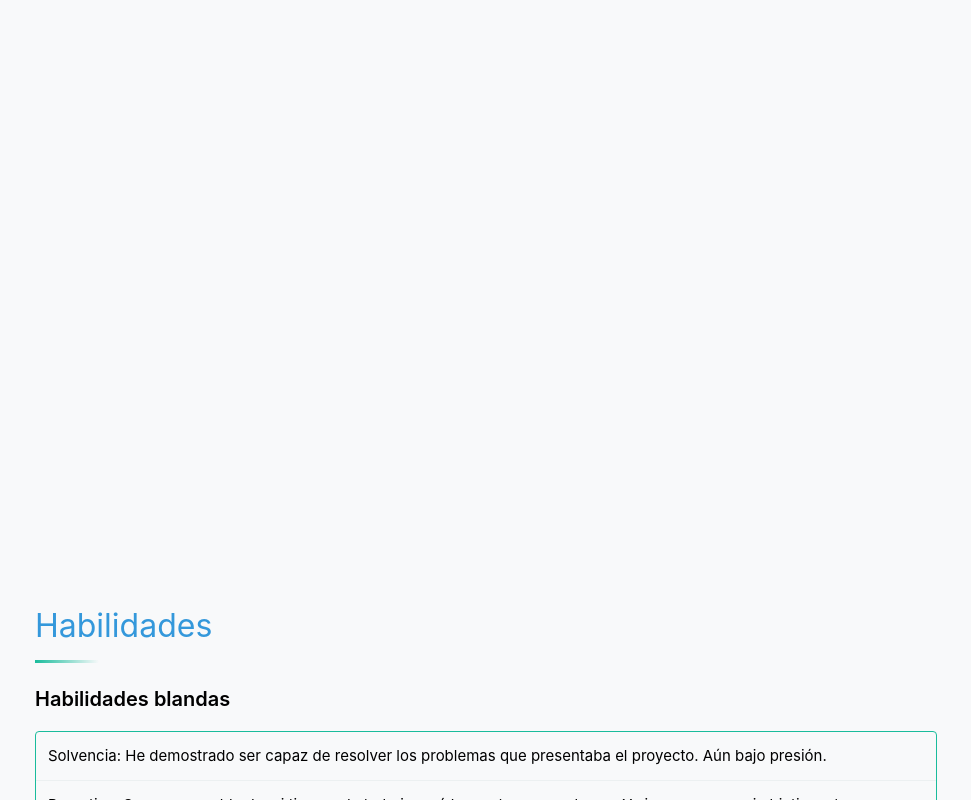
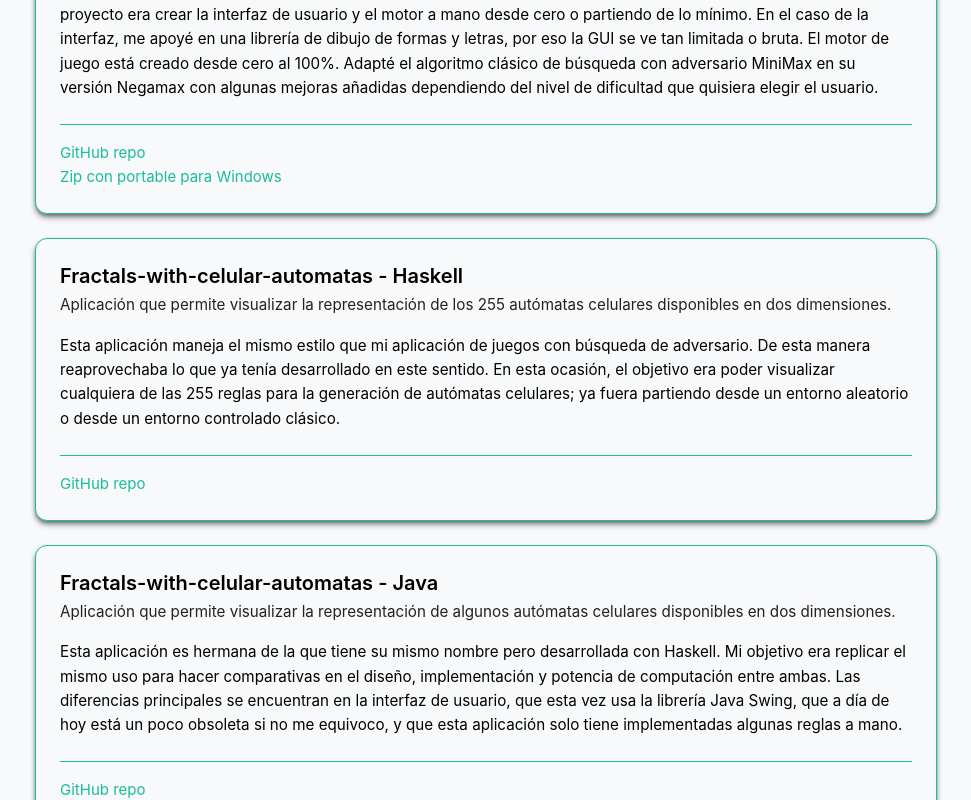
Before and after one commit to Jastxz/Curriculum-Vitae, a Vue app in the folder CV/: page / in a window 1280 px wide. Shown: the part 3240-4040 px from the top of the page, without its empty margins (279-1250 px from the left). Built offline with nearby package versions, Linux system fonts and the light colour scheme.

Commit message:
Añadidos proyectos terminados

```diff
--- /dev/null
+++ b/CV/src/components/home/ContenidoProyectos.vue
@@ -0,0 +1,110 @@
+<template>
+  <Tarjeta :title="tfg" :subtitle="breveTfg">
+    <template #default>
+      {{ descripciónTfg }}
+    </template>
+    <template #footer>
+      <a
+        href="https://github.com/Jastxz/Adversarial-Search-Haskell"
+        target="_blank"
+        class="repo-link"
+        >GitHub repo</a
+      >
+      <br>
+      <a
+        target="_blank"
+        class="repo-link"
+        href="https://drive.google.com/file/d/1uzNimWJyKeBqCm5lWbp-cOMB7BjCebLK/view?usp=drive_link"
+        >Zip con portable para Windows</a
+      >
+    </template>
+  </Tarjeta>
+  <Tarjeta :title="automatasHaskell" :subtitle="breveAH">
+    <template #default>
+      {{ descripciónAH }}
+    </template>
+    <template #footer>
+      <a
+        href="https://github.com/Jastxz/Fractals-with-celular-automatas-Haskell"
+        target="_blank"
+        class="repo-link"
+        >GitHub repo</a
+      >
+    </template>
+  </Tarjeta>
+  <Tarjeta :title="automatasJava" :subtitle="breveAJ">
+    <template #default>
+      {{ descripciónAJ }}
+    </template>
+    <template #footer>
+      <a
+        href="https://github.com/Jastxz/Fractals-with-celular-automatas-Java"
+        target="_blank"
+        class="repo-link"
+        >GitHub repo</a
+      >
+    </template>
+  </Tarjeta>
+</template>
+
+<script setup lang="ts">
+import Tarjeta from '../tools/Tarjeta.vue'
+
+// Títulos
+const tfg = 'Adversarial-Search-Haskell'
+const automatasHaskell = 'Fractals-with-celular-automatas - Haskell'
+const automatasJava = 'Fractals-with-celular-automatas - Java'
+
+// Subtítulos
+const breveTfg =
+  'Búsqueda de estados en juegos con adversario implementado en Haskell y aplicado a algunos juegos.'
+const breveAH =
+  'Aplicación que permite visualizar la representación de los 255 autómatas celulares disponibles en dos dimensiones.'
+const breveAJ =
+  'Aplicación que permite visualizar la representación de algunos autómatas celulares disponibles en dos dimensiones.'
+
+// Textos de los párrafos
+const descripciónTfg =
+  'Este proyecto es una aplicación con la que se puede jugar a algunos juegos clásicos contra la máquina. La gracia del proyecto era crear la interfaz \
+    de usuario y el motor a mano desde cero o partiendo de lo mínimo. En el caso de la interfaz, me apoyé en una librería de dibujo de formas y letras, \
+    por eso la GUI se ve tan limitada o bruta. El motor de juego está creado desde cero al 100%. Adapté el algoritmo clásico de búsqueda con adversario \
+    MiniMax en su versión Negamax con algunas mejoras añadidas dependiendo del nivel de dificultad que quisiera elegir el usuario.'
+const descripciónAH =
+  'Esta aplicación maneja el mismo estilo que mi aplicación de juegos con búsqueda de adversario. De esta manera reaprovechaba lo que ya tenía desarrollado \
+    en este sentido. En esta ocasión, el objetivo era poder visualizar cualquiera de las 255 reglas para la generación de autómatas celulares; ya fuera \
+    partiendo desde un entorno aleatorio o desde un entorno controlado clásico.'
+const descripciónAJ =
+  'Esta aplicación es hermana de la que tiene su mismo nombre pero desarrollada con Haskell. Mi objetivo era replicar el mismo uso para hacer comparativas \
+    en el diseño, implementación y potencia de computación entre ambas. Las diferencias principales se encuentran en la interfaz de usuario, que esta vez usa \
+    la librería Java Swing, que a día de hoy está un poco obsoleta si no me equivoco, y que esta aplicación solo tiene implementadas algunas reglas a mano.'
+</script>
+
+<style>
+.repo-link {
+  color: var(--color-secondary);
+  text-decoration: none;
+  transition:
+    color 0.2s ease,
+    text-decoration 0.2s ease;
+  position: relative;
+}
+
+.repo-link::after {
+  content: '';
+  position: absolute;
+  width: 0;
+  height: 1px;
+  bottom: -2px;
+  left: 0;
+  background-color: var(--color-text);
+  transition: width 0.3s ease;
+}
+
+.repo-link:hover {
+  color: var(--color-text);
+}
+
+.repo-link:hover::after {
+  width: 100%;
+}
+</style>
--- a/CV/src/components/skeleton/Main.vue
+++ b/CV/src/components/skeleton/Main.vue
@@ -15,7 +15,7 @@
         <!-- Sección Proyectos -->
         <section id="projects" class="section">
           <h2>Proyectos</h2>
-          <!-- Contenido de la sección -->
+          <ContenidoProyectos></ContenidoProyectos>
         </section>
 
         <!-- Sección Habilidades -->
@@ -29,6 +29,7 @@
 <script setup lang="ts">
 import ContenidoInicio from '../home/ContenidoInicio.vue';
 import ContenidoExperiencia from '../home/ContenidoExperiencia.vue';
+import ContenidoProyectos from '../home/ContenidoProyectos.vue';
 import ContenidoHabilidades from '../home/ContenidoHabilidades.vue';
 </script>
 
--- a/CV/src/components/skeleton/Pie.vue
+++ b/CV/src/components/skeleton/Pie.vue
@@ -2,7 +2,7 @@
   <footer class="footer">
     <div class="footer-content">
       <div class="contact-info">
-        <span class="sign">© 2025 Javier Gil</span>
+        <span class="sign">© {{ currentYear }} Javier Gil</span>
         <span class="separator">—</span>
         <a href="mailto:javicraft14@gmail.com" class="footer-link">Mail</a>
         <span class="dot">•</span>
@@ -30,6 +30,9 @@
 </template>
 
 <script setup lang="ts">
+// Constante para mostrar el año actual siempre
+const currentDate = new Date();
+const currentYear = currentDate.getFullYear();
 // Enlace de descarga de CV
 const cvDownloadLinkES = "https://docs.google.com/document/d/1BpEp3Xwy3bsel0OpNQPGe7oAS4NTftIHgIlcR-y485Y/edit?usp=drive_link"
 const cvDownloadLinkEN = "https://docs.google.com/document/d/1x49RGZPNeZimYRvpMlToUlk6E00t9MUMSBUlMPuycB4/edit?usp=drive_link"
```
